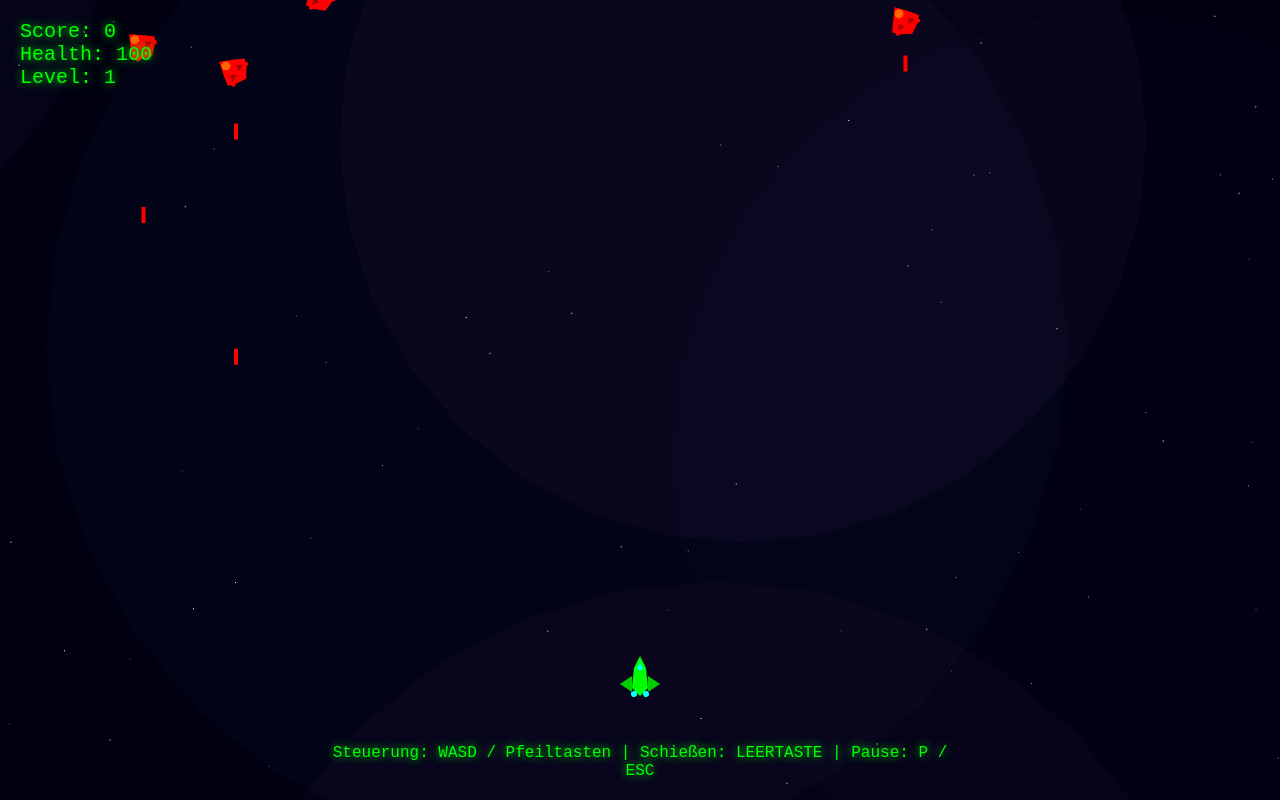
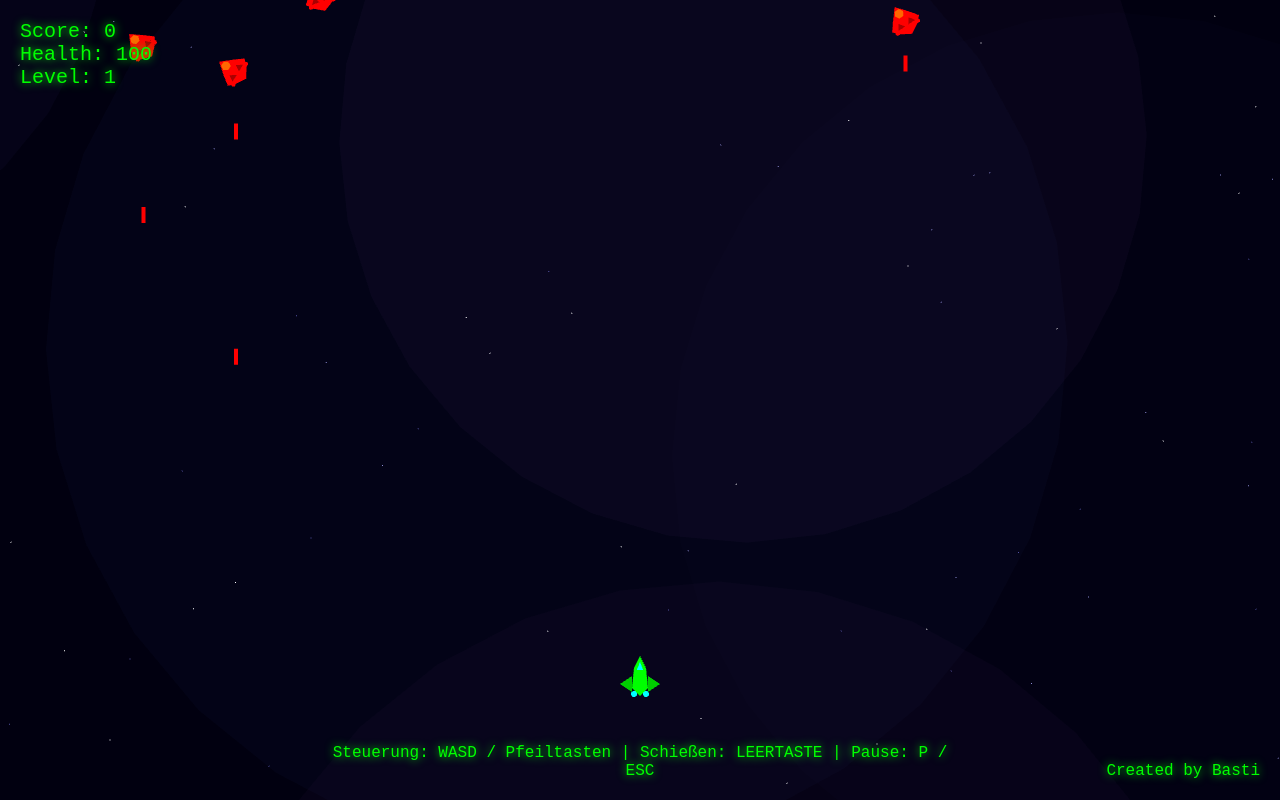
Before and after one commit to 9dfc7kfmhp-eng/2d-space-shooter, a plain HTML site: page index.html in a window 1280 px wide. Drawn offline with nearby package versions, Linux system fonts and the light colour scheme; animation ran at ten frames a second.

Commit message:
Improve music start logic and add credits section
Refactored music start to trigger on first keypress within the main keydown handler, ensuring compliance with browser autoplay policies. Removed redundant event listener for music start. Added a styled credits section to index.html displaying 'Created by Basti' in the bottom right corner.

```diff
--- a/game.js
+++ b/game.js
@@ -826,7 +826,15 @@ function togglePause() {
 }
 
 // Event listeners
+let musicStarted = false;
+
 document.addEventListener('keydown', (e) => {
+    // Start music on first keypress (browser requirement)
+    if (!musicStarted) {
+        musicStarted = true;
+        music.start();
+    }
+
     // Pause toggle (P or ESC)
     if ((e.key.toLowerCase() === 'p' || e.key === 'Escape') && !gameState.isGameOver) {
         e.preventDefault();
@@ -1065,9 +1073,3 @@ function animate() {
 // Start game
 updateUI();
 animate();
-
-// Start background music after user interaction (required by browsers)
-document.addEventListener('keydown', function startMusic() {
-    music.start();
-    document.removeEventListener('keydown', startMusic);
-}, { once: true });
--- a/index.html
+++ b/index.html
@@ -93,6 +93,17 @@
             font-size: 24px;
             margin-top: 20px;
         }
+
+        #credits {
+            position: absolute;
+            bottom: 20px;
+            right: 20px;
+            color: #00ff00;
+            font-size: 16px;
+            text-shadow: 0 0 10px #00ff00;
+            z-index: 10;
+            user-select: none;
+        }
     </style>
 </head>
 <body>
@@ -117,6 +128,10 @@
         Steuerung: WASD / Pfeiltasten | Schießen: LEERTASTE | Pause: P / ESC
     </div>
 
+    <div id="credits">
+        Created by Basti
+    </div>
+
     <script src="https://cdnjs.cloudflare.com/ajax/libs/three.js/r128/three.min.js"></script>
     <script src="game.js"></script>
 </body>
```
